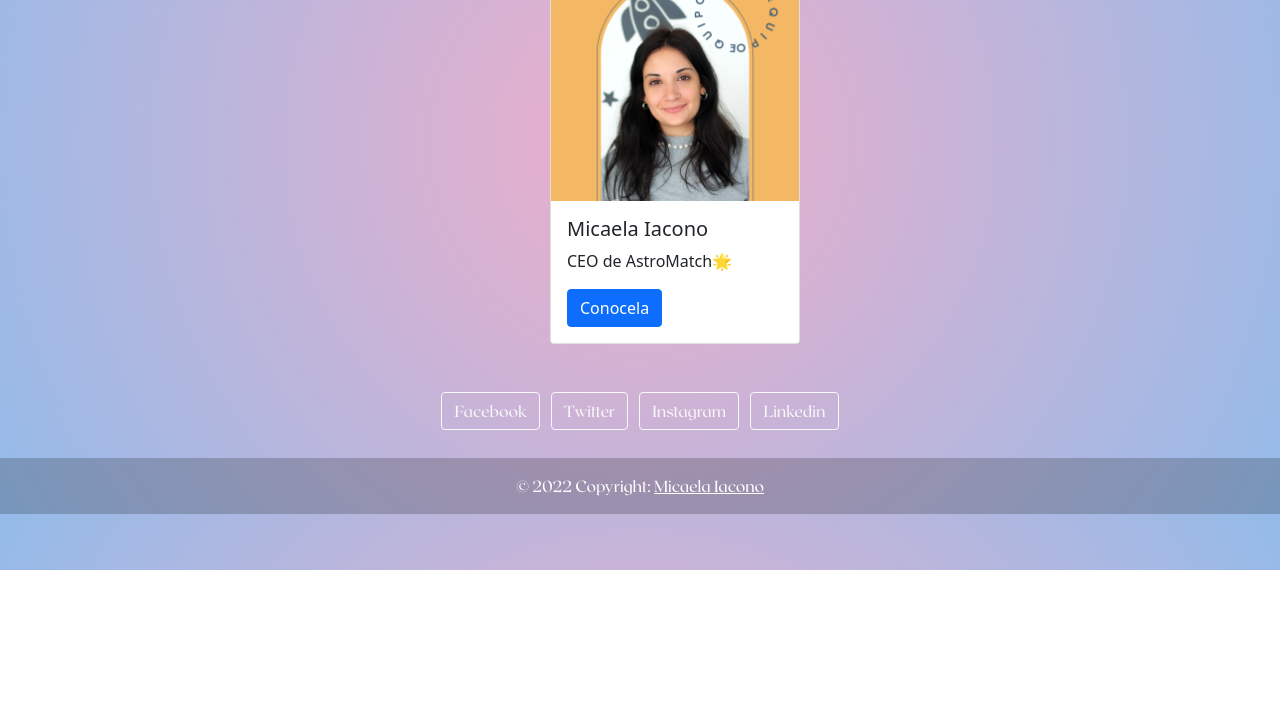
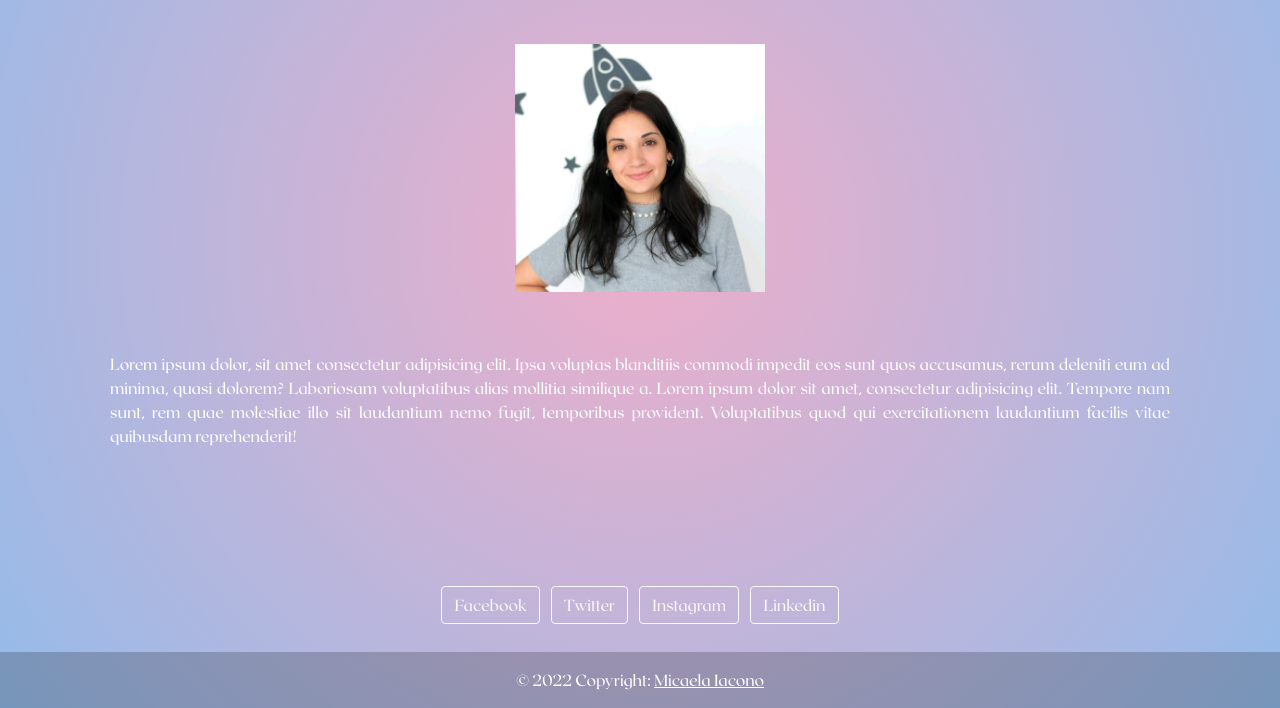
Before and after one commit to Cosmica93/Entrega-final, a website: page pages/nosotros.html in a window 1280 px wide. Shown: the part 230-938 px from the top of the page. Before the commit the page ends 800 px from the top, so only its background shows below. Drawn offline with nearby package versions, Linux system fonts and the light colour scheme.

Commit message:
arreglos en nosotros

```diff
--- a/pages/nosotros.html
+++ b/pages/nosotros.html
@@ -9,6 +9,9 @@
     <link href="https://cdn.jsdelivr.net/npm/bootstrap@5.1.3/dist/css/bootstrap.min.css" rel="stylesheet"
         integrity="sha384-1BmE4kWBq78iYhFldvKuhfTAU6auU8tT94WrHftjDbrCEXSU1oBoqyl2QvZ6jIW3" crossorigin="anonymous">
     <title>🌟Nosotros</title>
+    <link rel="apple-touch-icon" sizes="180x180" href="assets/apple-touch-icon.png">
+    <link rel="icon" type="image/png" sizes="32x32" href="assets/favicon-32x32.png">
+    <link rel="icon" type="image/png" sizes="16x16" href="assets/favicon-16x16.png">
 </head>
 
 <body>
@@ -25,16 +28,18 @@
         </div>
     </nav>
 
-    <main>
-        <h1 class="primer-encabezado">Conocé el equipo detrás de AstroMatch🌟</h1>
-        <div class="card" style="width: 250px">
-            <img class="card-img-top" src="../assets/equipo.png" alt="Micaela">
-            <div class="card-body">
-                <h5 class="card-title">Micaela Iacono</h5>
-                <p class="card-text">CEO de AstroMatch🌟</p>
-                <a href="#" class="btn btn-primary">Conocela</a>
-            </div>
+    <main class="titulo">
+        <h1>Conocé el equipo detrás de AstroMatch🌟</h1>
+        <div class="team">
+            <img class="equipo" src="../assets/mica.jpg" alt="Foto de Micaela" width="250px" />
         </div>
+        <p class="texto">Lorem ipsum dolor, sit amet consectetur adipisicing elit. Ipsa voluptas blanditiis commodi
+            impedit eos sunt
+            quos accusamus, rerum deleniti eum ad minima, quasi dolorem? Laboriosam voluptatibus alias mollitia
+            similique a. Lorem ipsum dolor sit amet, consectetur adipisicing elit. Tempore nam sunt, rem quae molestiae
+            illo sit laudantium nemo fugit, temporibus provident. Voluptatibus quod qui exercitationem laudantium
+            facilis vitae quibusdam reprehenderit!
+        </p>
     </main>
 
     <script src="https://cdn.jsdelivr.net/npm/bootstrap@5.1.3/dist/js/bootstrap.bundle.min.js"
--- a/scss/sass2/_condicionales.scss
+++ b/scss/sass2/_condicionales.scss
@@ -1,5 +1,5 @@
-@import "/scss/variables/variables";
-@import "/style.scss";
+@import "./scss/variables/variables";
+@import "./scss/style.scss";
 
 @if $vista ==mobile {
     @media only screen and (max-width: 328px) {
@@ -208,7 +208,7 @@
             color: white;
             font-family: Roxboroughcf;
             font-size: 16px;
-            margin: 10px;
+            margin: 5px;
             padding: 5px;
             justify-content: center;
             text-align: justify;
@@ -225,9 +225,10 @@
             flex-direction: column;
             min-width: 0;
             word-wrap: break-word;
-            background-color: white;
+            background-color: rgb(189, 26, 26);
             border: 1px solid rgba(0,0,0,.125);
             }
+
         .botonBlog {
             display: flex;
             flex-direction: column;
--- a/scss/style.scss
+++ b/scss/style.scss
@@ -2,7 +2,6 @@
 @import "./partials/footer";
 @import "./partials/body";
 @import "./sass2/mixins";
-
 
 nav {
     a {
@@ -271,13 +270,26 @@ nav {
     font-size: 16px;
 }
 
-.card {
-    margin-left: 550px;
-    width: 250px;
-    display: flex;
-    flex-direction: column;
-    min-width: 0;
-    word-wrap: break-word;
-    background-color: white;
-    border: 1px solid rgba(0,0,0,.125);
-    }
+.titulo {
+	align-items: center;
+	text-align: center;
+	color: rgb(130, 26, 228);
+	font-family: Roxboroughcf;
+	margin: 50px;
+	padding: 30px;
+}
+.team {
+	display: flex;
+	flex-direction: row;
+	padding: 30px;
+	margin: 30px;
+	justify-content: center;
+	justify-content: space-around;
+}
+.equipo {
+	&:hover {
+		-webkit-transform: scale(1.3);
+		transform: scale(0.9);
+	}
+	overflow: hidden;
+}
```
Also changed, not shown: index.html (+2 -2 lines), pages/app.html (+4 -1 lines), pages/blog.html (+3 -0 lines), pages/contacto.html (+3 -0 lines), css/style.css.
